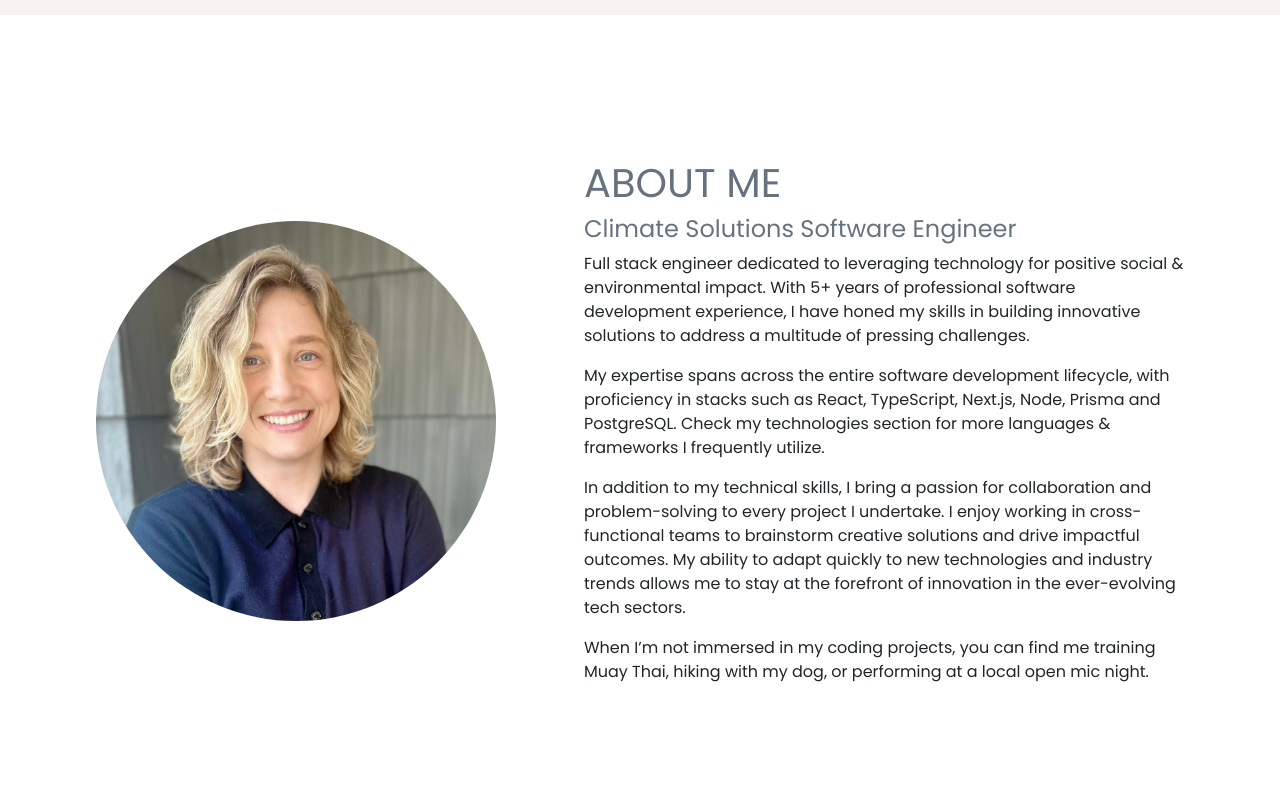
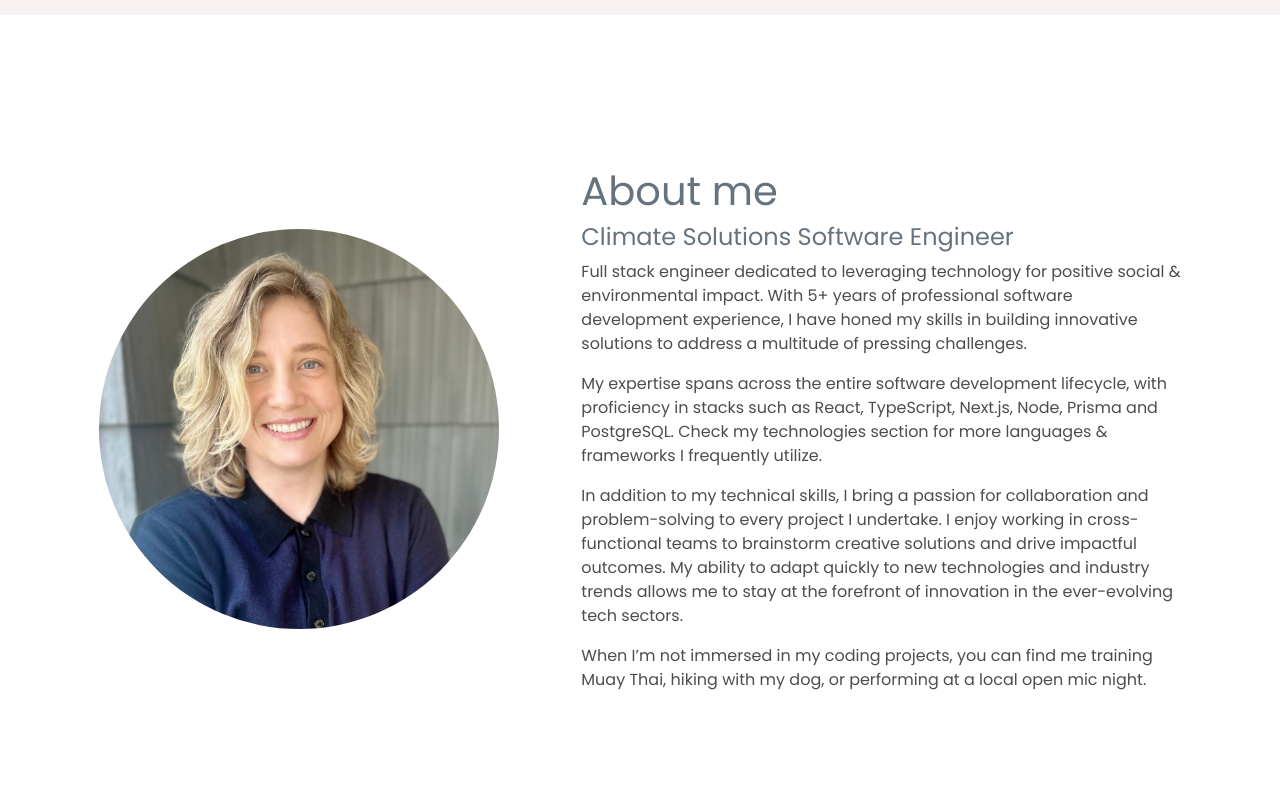
Before and after one commit to TomaraPetty/react-portfolio, a React (Create React App) app: page / in a window 1280 px wide. Shown: the part 785-1580 px from the top of the page. Built offline with nearby package versions, Linux system fonts and the light colour scheme.

Commit message:
update about me padding and text color

```diff
--- a/src/screens/aboutMe/AboutMe.jsx
+++ b/src/screens/aboutMe/AboutMe.jsx
@@ -11,7 +11,7 @@ function AboutMe() {
         <img src={tomara} alt="Tomara Petty" />
       </div>
       <div className="about__text">
-        <h1 className="header">ABOUT ME</h1>
+        <h1 className="header">About me</h1>
         <h4 className="header">Climate Solutions Software Engineer</h4>
         <p>
           Full stack engineer dedicated to leveraging technology for positive
--- a/src/screens/aboutMe/aboutMe.css
+++ b/src/screens/aboutMe/aboutMe.css
@@ -7,8 +7,9 @@
     align-items: center;
     background-color: white;
     width: 100%;
-    padding: 40px;
+    padding: 3rem;
     gap: 2rem;
+    color: var(--font-color-hover);
 }
 
 .about__text {
```
